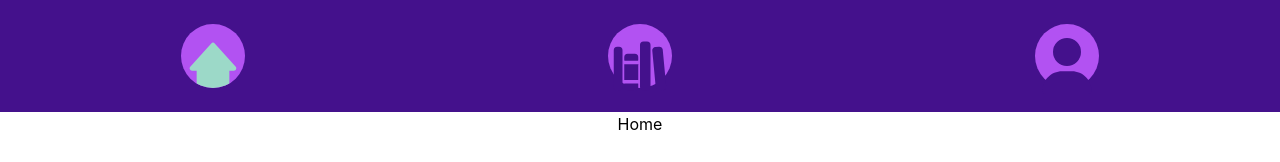
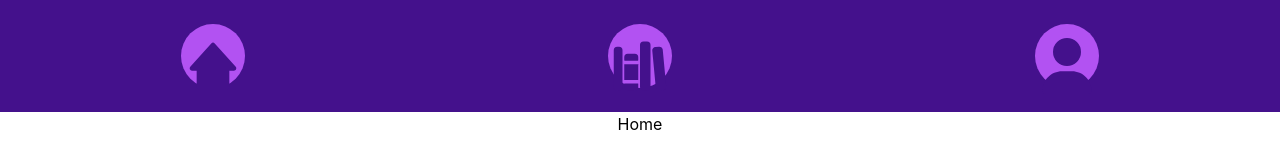
Before and after one commit to seasharpu/gamemoviedbfrontend, a React (Create React App) app: page / in a window 1280 px wide. Shown: the top 162 px of the page. Built offline with nearby package versions, Linux system fonts and the light colour scheme; the HTML template or start-up script is replaced by a standard one.

Commit message:
links put into map

```diff
--- a/src/components/molecules/Navbar.jsx
+++ b/src/components/molecules/Navbar.jsx
@@ -2,10 +2,10 @@ import { Outlet, Link, useLocation } from "react-router-dom";
 import { BiSolidHomeAlt2 } from "react-icons/bi";
 import { IoLibrary } from "react-icons/io5";
 import { FaUser } from "react-icons/fa6";
-import { useState } from "react";
+import React, { useState } from "react";
 
 const NavBar = () => {
-  const [isActive, setIsActive] = useState("/")
+  const [isActive, setIsActive] = useState(window.location.path)
 
   //svg containers
   const con_base_styling = "w-16 h-16 flex justify-center items-end rounded-full relative transition-colors z-10 hover:bg-main-purple"
@@ -22,28 +22,40 @@ const NavBar = () => {
     setIsActive(location)
   }
 
+  const nav_items = [
+    {
+      "link": "/",
+      "icon": <BiSolidHomeAlt2></BiSolidHomeAlt2>
+    },
+    {
+      "link": "/franchise",
+      "icon": <IoLibrary></IoLibrary>
+    },
+    {
+      "link": "/user",
+      "icon": <FaUser></FaUser>
+    }
+  ]
+
 
   return (
     <>
       <nav>
         <ul className="flex col justify-around bg-blue-purple h-28 items-center ">
-          <Link to="/" className={isActive === "/" ? "cursor-auto" : "cursor-pointer"} onClick={() => { change_nav("/") }}>
-            <li className={`${con_base_styling} ${isActive === "/" ? con_active_styling : con_non_active_styling}`} >
-              <BiSolidHomeAlt2 className={`${base_styling} ${isActive === "/" ? active_styling : non_active_styling}`} />
-            </li>
-          </Link>
-
-          <Link to="/franchise" className={isActive === "/franchise" ? "cursor-auto" : "cursor-pointer"} onClick={() => { change_nav("/franchise") }} >
-            <li className={`${con_base_styling} ${isActive === "/franchise" ? con_active_styling : con_non_active_styling}`}>
-              <IoLibrary className={`${base_styling} ${isActive === "/franchise" ? active_styling : non_active_styling}`} />
-            </li>
-          </Link>
-
-          <Link to="/user" className={isActive === "/user" ? "cursor-auto" : "cursor-pointer"} onClick={() => { change_nav("/user") }}>
-            <li className={`${con_base_styling} ${isActive === "/user" ? con_active_styling : con_non_active_styling}`}>
-              <FaUser className={`${base_styling} ${isActive === "/user" ? active_styling : non_active_styling}`}  />
-            </li>
-          </Link>
+          {nav_items.map((item, index) => (
+                <Link
+                  key={index}
+                  to={item.link}
+                  className={isActive === item.link ? "cursor-auto" : "cursor-pointer"}
+                  onClick={() => { change_nav(item.link) }}
+                  >
+                  <li className={`${con_base_styling} ${isActive === item.link ? con_active_styling : con_non_active_styling}`} >
+                    {React.cloneElement(item.icon, {
+                        className: `${base_styling} ${isActive === item.link ? active_styling : non_active_styling}`,
+                    })}
+                  </li>
+                </Link>
+          ))}
         </ul>
       </nav>
       <Outlet />
```
